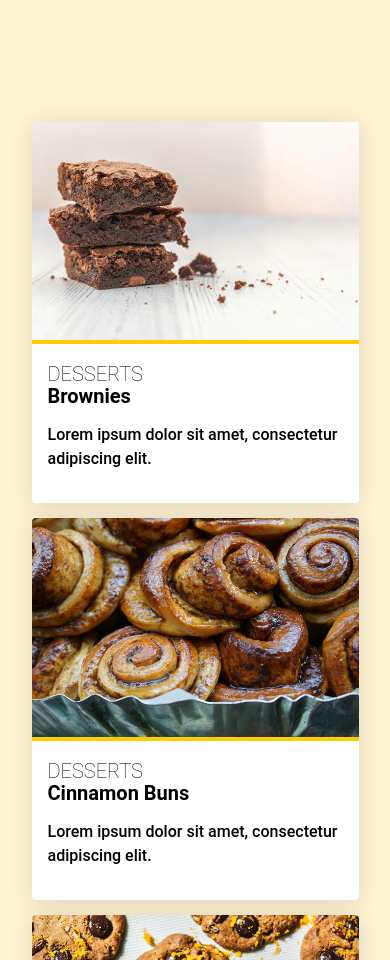
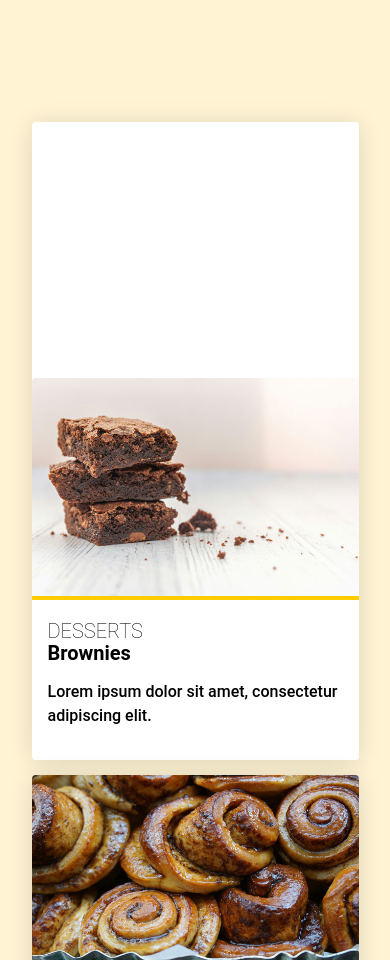
Before and after one commit to Tiana-Lewis/cprg-218-lab-3, a plain HTML site: page index.html in a window 390 px wide. Shown: the part 760-1720 px from the top of the page. Drawn offline with Linux system fonts and the light colour scheme.

Commit message:
added:
- padding top on first card in mobile

```diff
--- a/styles/assignment_one.css
+++ b/styles/assignment_one.css
@@ -39,6 +39,9 @@ body {
     .card {
         width: calc(100% - 15px) /* accounting for width-gap */
     }
+    .card:first-child {
+      padding-top: 75%; /* added to accomodate for the video */
+    }
   }
 
   /* Tablet */
```
